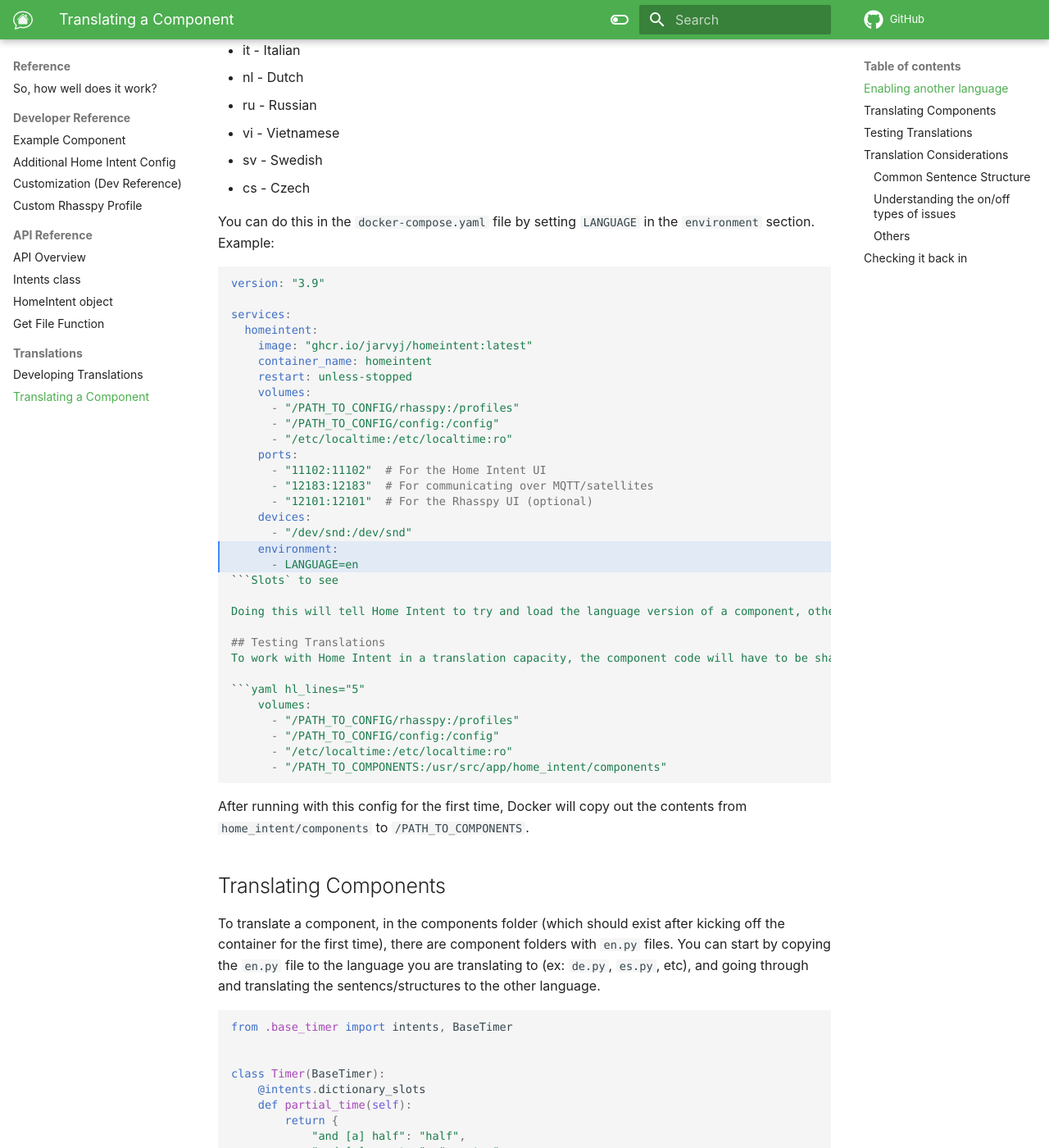
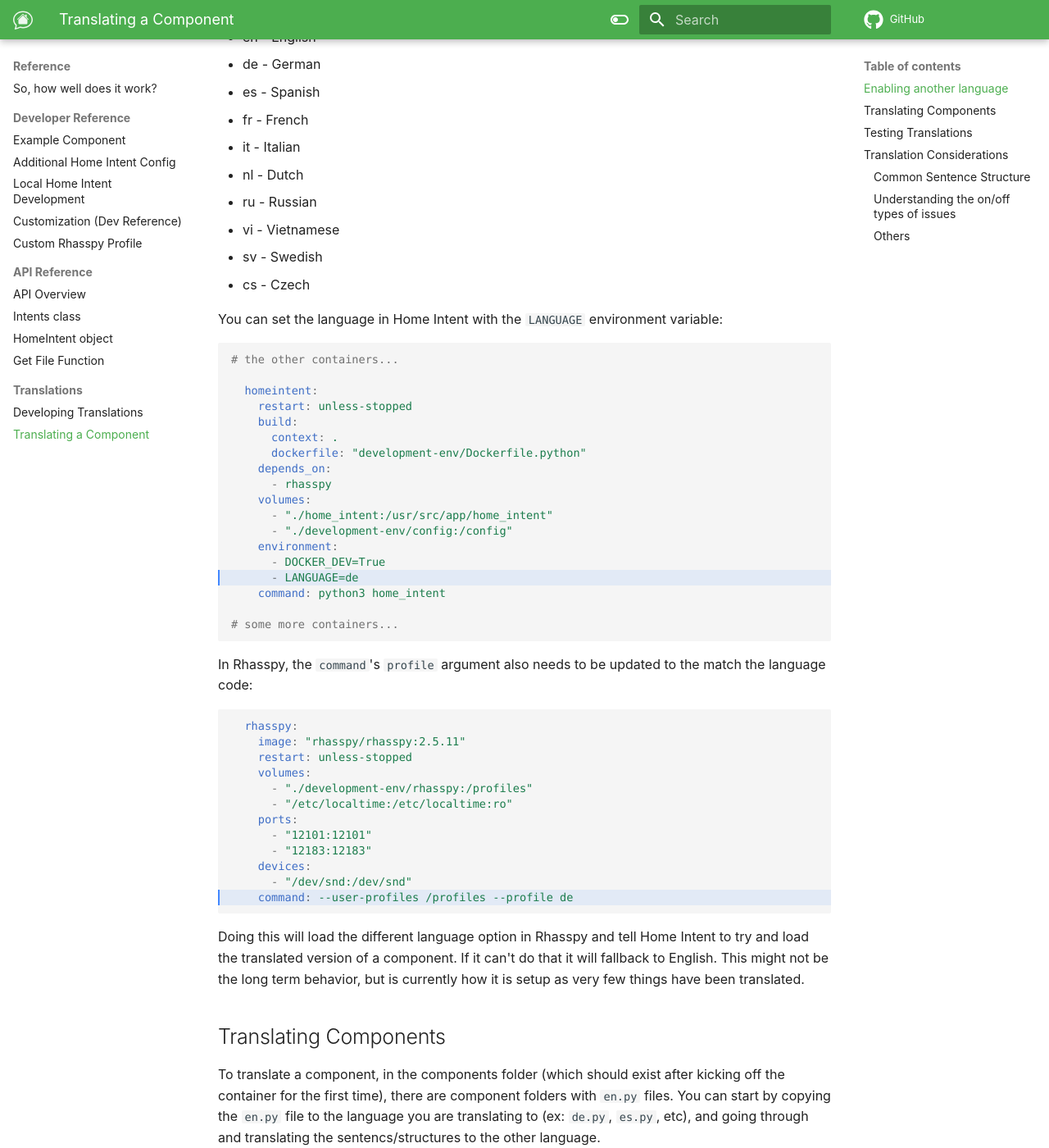
Before and after one commit to JarvyJ/HomeIntent, an MkDocs documentation site: the page built from docs/docs/reference/translations/translating-components.md, in a window 1280 px wide and 1400 px high, scrolled down 641 px. Shown: the whole window at 82% size. Built offline with MkDocs 1.6.1 and Material for MkDocs 9.7.7, drawn with Linux system fonts in a browser that asks for light colours; comment, search, counter and statistics services are not loaded; some of the changed text lies outside the part shown.

Commit message:
updated docs and got timer working along with other minor things

````diff
--- a/docs/docs/reference/translations/translating-components.md
+++ b/docs/docs/reference/translations/translating-components.md
@@ -1,10 +1,12 @@
 # Translating a Component
 Currently only English is supported in Home Intent. We've designed the [structure](./developing-translations.md) of the code to support multiple languages and hope that people can contribute.
 
-Currently translating requires a bit of Docker and git knowledge. We know this is a higher bar for most software translation, but have decided to go for it to allow Python to be used to help bridge translations. Knowing Python is not strictly needed to help with translations, but it would be useful, along with reading the [developing translations guide](./developing-translations.md).
+Currently translating requires a bit of Docker, docker-compose, and git knowledge. We know this is a high bar for contributing, but have decided to go for it to allow Python to be fully used in the translation environment. Knowing Python is not strictly needed to help with translations, but it would be useful as translators may have to refer back to the base classes during translation.
+
+The [developing translations guide](./developing-translations.md) and [local Home Intent development](../developer/local-development.md) would be good to read beforehand to understand how it all fits together.
 
 ## Enabling another language
-To get stated with translation, you will need to set the `LANGUAGE` environment variable to one of the ISO639-1 language codes. The current supported ones are the following:
+To get stated with translations, you will need to pull down the latest version of the repo, and [setup the `config.yaml`](../developer/local-development.md#basic-development-setup). From there you can update the development [`docker-compose.yaml`](https://github.com/JarvyJ/HomeIntent/blob/main/docker-compose.yaml) file to set the ISO639-1 language codes in Home Intent and Rhasspy. The current supported codes are the following:
 
  - en - English
  - de - German
@@ -17,43 +19,46 @@
  - sv - Swedish
  - cs - Czech
 
-You can do this in the `docker-compose.yaml` file by setting `LANGUAGE` in the `environment` section. Example:
-```yaml hl_lines="18-19"
-version: "3.9"
+You can set the language in Home Intent with the `LANGUAGE` environment variable:
+```yaml hl_lines="15"
+# the other containers...
 
-services:
   homeintent:
-    image: "ghcr.io/jarvyj/homeintent:latest"
-    container_name: homeintent
+    restart: unless-stopped
+    build:
+      context: .
+      dockerfile: "development-env/Dockerfile.python"
+    depends_on:
+      - rhasspy
+    volumes:
+      - "./home_intent:/usr/src/app/home_intent"
+      - "./development-env/config:/config"
+    environment:
+      - DOCKER_DEV=True
+      - LANGUAGE=de
+    command: python3 home_intent
+
+# some more containers...
+```
+
+In Rhasspy, the `command`'s `profile` argument also needs to be updated to the match the language code:
+```yaml hl_lines="12"
+  rhasspy:
+    image: "rhasspy/rhasspy:2.5.11"
     restart: unless-stopped
     volumes:
-      - "/PATH_TO_CONFIG/rhasspy:/profiles"
-      - "/PATH_TO_CONFIG/config:/config"
+      - "./development-env/rhasspy:/profiles"
       - "/etc/localtime:/etc/localtime:ro"
     ports:
-      - "11102:11102"  # For the Home Intent UI
-      - "12183:12183"  # For communicating over MQTT/satellites
-      - "12101:12101"  # For the Rhasspy UI (optional)
+      - "12101:12101"
+      - "12183:12183"
     devices:
       - "/dev/snd:/dev/snd"
-    environment:
-      - LANGUAGE=en
-```Slots` to see
-
-Doing this will tell Home Intent to try and load the language version of a component, otherwise it will fallback to English. This might not be the long term behavior (would people speak english for non-translated components?), but is currently how it is setup.
-
-## Testing Translations
-To work with Home Intent in a translation capacity, the component code will have to be shared between your computer and the container. This can be done by adding another line to the `volumes` section from above:
-
-```yaml hl_lines="5"
-    volumes:
-      - "/PATH_TO_CONFIG/rhasspy:/profiles"
-      - "/PATH_TO_CONFIG/config:/config"
-      - "/etc/localtime:/etc/localtime:ro"
-      - "/PATH_TO_COMPONENTS:/usr/src/app/home_intent/components"
+    command: --user-profiles /profiles --profile de
 ```
 
-After running with this config for the first time, Docker will copy out the contents from `home_intent/components` to `/PATH_TO_COMPONENTS`.
+Doing this will load the different language option in Rhasspy and tell Home Intent to try and load the translated version of a component. If it can't do that it will fallback to English. This might not be the long term behavior, but is currently how it is setup as very few things have been translated.
+
 
 ## Translating Components
 To translate a component, in the components folder (which should exist after kicking off the container for the first time), there are component folders with `en.py` files. You can start by copying the `en.py` file to the language you are translating to (ex: `de.py`, `es.py`, etc), and going through and translating the sentencs/structures to the other language.
@@ -103,7 +108,12 @@
 
 ## Testing Translations
 
-From here, you can modify the translation and restart the container to test. If you go to the Rhasspy UI interface: `http://IP_WHERE_RUNNING:12101`, you can click on the `Sentences` tab and click the `intents/home_intent.ini` file to see the sentences and `Slots` tab to see any language specific slots.
+After making changes to the codebase, you can start Home Intent in the Docker container:
+```
+docker-compose up homeintent
+```
+
+After it's running, you can go to the Rhasspy UI ([`http://localhost:12101`](http://localhost:12101)), click on the `Sentences` tab and select `intents/home_intent.ini` from the file dropdown to see the sentences and `Slots` tab to see any language specific slots.
 
 Sentences Tab:
 ![sentences tab in Rhasspy](./sentences.png)
@@ -111,8 +121,11 @@
 Slots Tab:
 ![slots tab in Rhasspy](./slots.png)
 
+From there, you can verbally test the translations and see how well they work. If changes are needed, you can stop running Home Intent with `ctrl+c`, make further changes, and start the container again. Once they are working as expected, the files can be Pull Requested back in, and we can work on getting it merged!
+
+
 ## Translation Considerations
-We always want to keep Home Intent working well and feel professional regardless of what language it is being used in.
+We always want to keep Home Intent working well and feeling professional, so we have some considerations that might help.
 
 ### Common Sentence Structure
 In English all the sentences try to start with verbs ("Turn on the kitchen light", "Set timer 5 minutes", "Open the garage door", etc). The main idea behind this is to have a sentence structure that is consistent across all types of intents and makes the sentence usage "guessable". So the idea with any of the translations is that once folks understand the sentence structure, they should be able to guess all the variations without much effort.
@@ -127,6 +140,4 @@
 I'm sure while translating we may come across other language considerations that can be used to further improve the quality of Home Intent. Feel free to start a discussion or open an issue to discuss. We'd love to hear about it!
 
 
-## Checking it back in
-
-TODO: get_file and home_intent.language in developing translations
+TODO: fix the timer the code to not hardcode english...
````
Also changed, not shown: docker-compose.example.yaml (added, +16 -0 lines), docker-compose.yaml (renamed from docker-compose.development.yaml, +6 -1 lines), docs/docs/reference/api/home-intent-object.md (+2 -2 lines), docs/docs/reference/developer/local-development.md (added, +68 -0 lines), docs/docs/reference/translations/developing-translations.md (+26 -7 lines), docs/docs/reference/developer/.pages, 5 other files.
